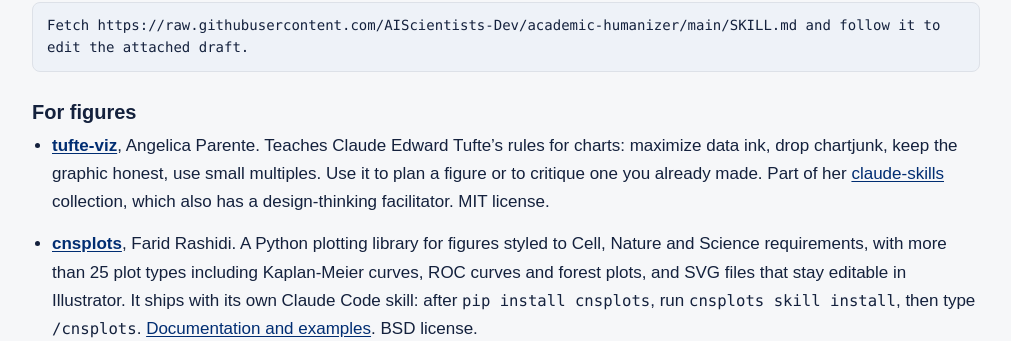
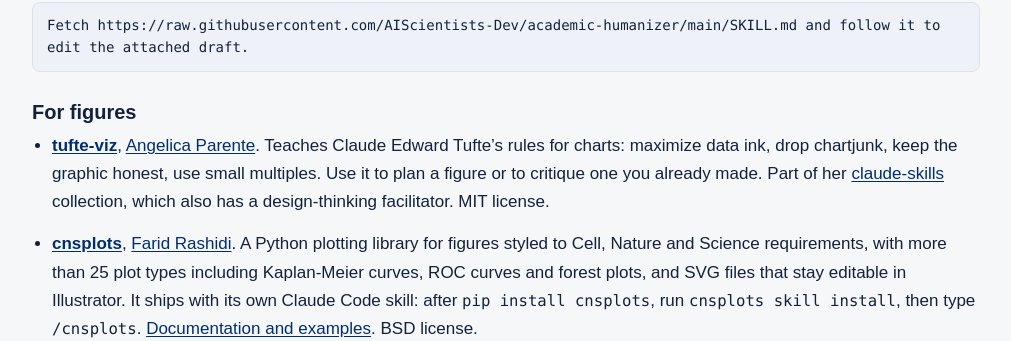
Before and after one commit to davidstonko/ai-surgery, a Jekyll site: the page built from docs/skills/index.md, in a window 1280 px wide and 900 px high, scrolled down 2171 px. Shown: the part 124-465 px from the top of the window, without its empty margins (134-1145 px from the left). Built offline with Jekyll 4.4.1, drawn with Linux system fonts in a browser that asks for light colours; part of the change alters nothing that is shown.

Commit message:
Skills: link Parente and Rashidi to their pages
Co-Authored-By: Claude Opus 5.5 <noreply@anthropic.com>
Claude-Session: https://claude.ai/code/session_01W165zyvQTjRsHcuJdEwoPV

```diff
--- a/docs/skills/index.md
+++ b/docs/skills/index.md
@@ -71,8 +71,8 @@ Fetch https://raw.githubusercontent.com/AIScientists-Dev/academic-humanizer/main
 
 ### For figures
 
-- **[tufte-viz](https://github.com/aparente/claude-skills/tree/master/skills/tufte-viz)**, Angelica Parente. Teaches Claude Edward Tufte's rules for charts: maximize data ink, drop chartjunk, keep the graphic honest, use small multiples. Use it to plan a figure or to critique one you already made. Part of her [claude-skills](https://github.com/aparente/claude-skills) collection, which also has a design-thinking facilitator. MIT license.
-- **[cnsplots](https://github.com/faridrashidi/cnsplots)**, Farid Rashidi. A Python plotting library for figures styled to Cell, Nature and Science requirements, with more than 25 plot types including Kaplan-Meier curves, ROC curves and forest plots, and SVG files that stay editable in Illustrator. It ships with its own Claude Code skill: after `pip install cnsplots`, run `cnsplots skill install`, then type `/cnsplots`. [Documentation and examples](https://cnsplots.farid.one/). BSD license.
+- **[tufte-viz](https://github.com/aparente/claude-skills/tree/master/skills/tufte-viz)**, [Angelica Parente](https://github.com/aparente). Teaches Claude Edward Tufte's rules for charts: maximize data ink, drop chartjunk, keep the graphic honest, use small multiples. Use it to plan a figure or to critique one you already made. Part of her [claude-skills](https://github.com/aparente/claude-skills) collection, which also has a design-thinking facilitator. MIT license.
+- **[cnsplots](https://github.com/faridrashidi/cnsplots)**, [Farid Rashidi](https://farid.one/). A Python plotting library for figures styled to Cell, Nature and Science requirements, with more than 25 plot types including Kaplan-Meier curves, ROC curves and forest plots, and SVG files that stay editable in Illustrator. It ships with its own Claude Code skill: after `pip install cnsplots`, run `cnsplots skill install`, then type `/cnsplots`. [Documentation and examples](https://cnsplots.farid.one/). BSD license.
 
 ### From elsewhere at Hopkins
 
```
